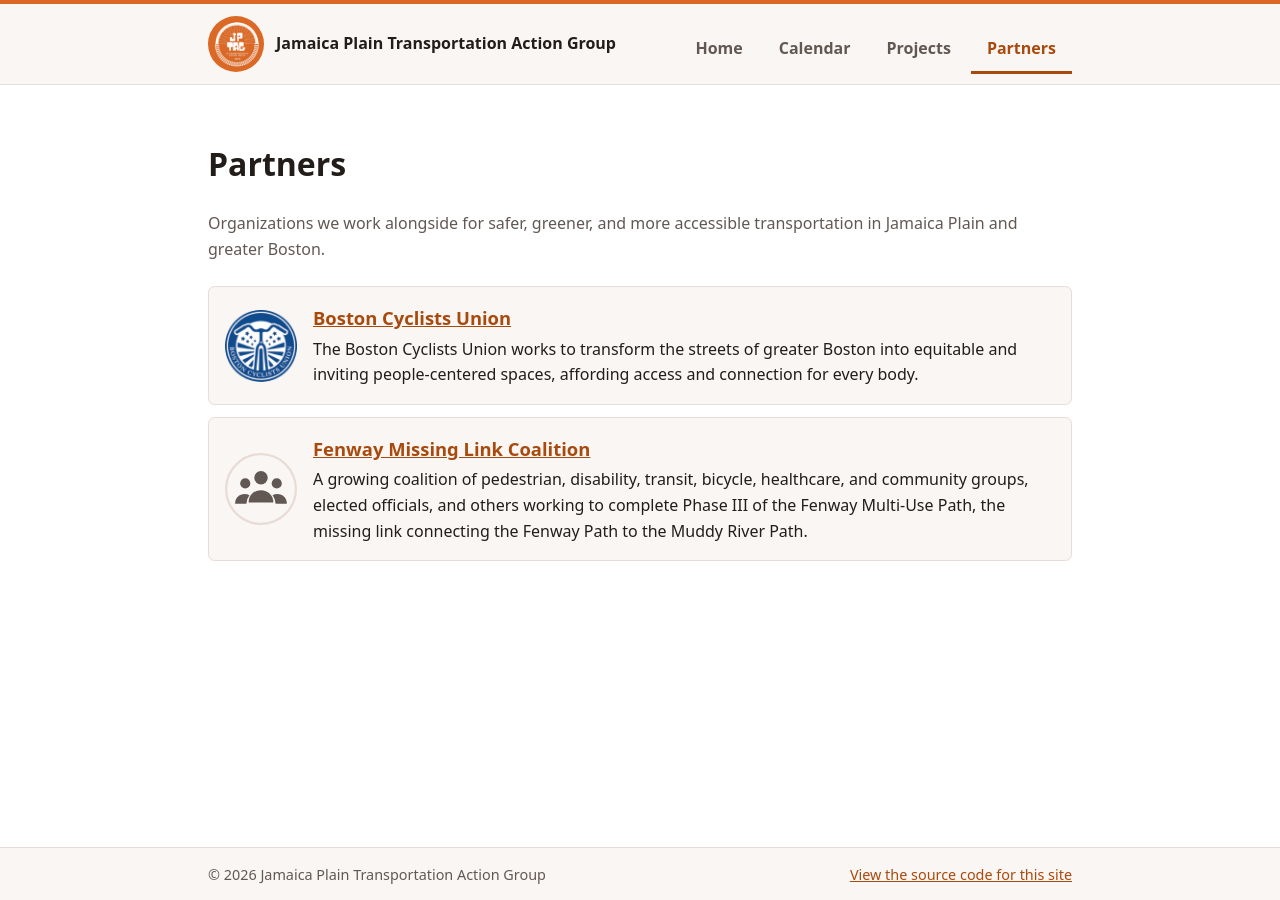
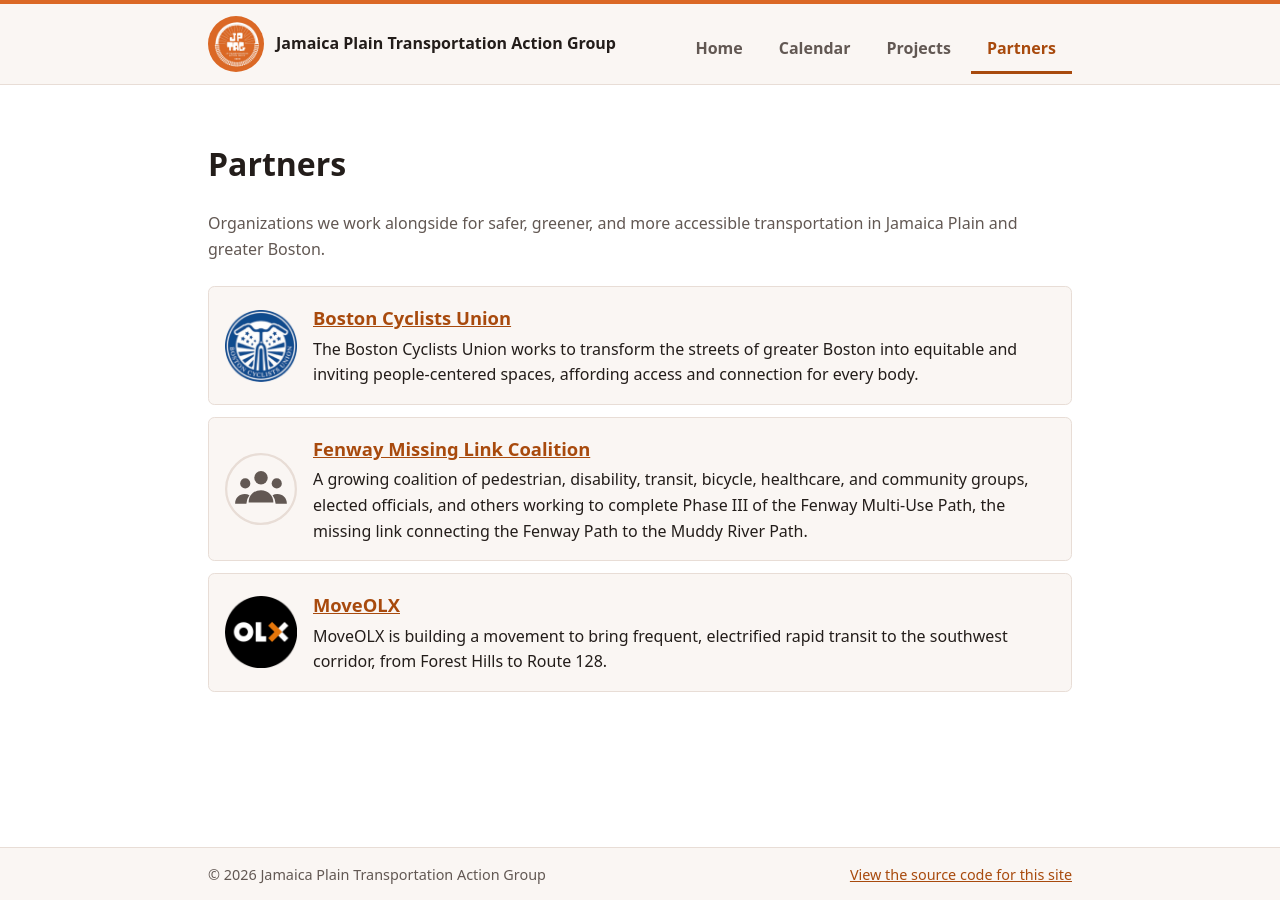
Before and after one commit to nathan-weinberg/jptag, a Jekyll site: the page built from partners.md, in a window 1280 px wide. Built offline with Jekyll 4.4.1, drawn with Linux system fonts in a browser that asks for light colours.

Commit message:
Add MoveOLX to Partners page
Also fix the rvm Ruby version in CLAUDE.md (3.3 doesn't resolve; 3.3.13 does).

Co-Authored-By: Claude Opus 5.5 <noreply@anthropic.com>
Signed-off-by: Nathan Weinberg <nathansweinberg@gmail.com>

```diff
--- a/_data/partners.yml
+++ b/_data/partners.yml
@@ -19,3 +19,10 @@
     community groups, elected officials, and others working to complete Phase III of the
     Fenway Multi-Use Path, the missing link connecting the Fenway Path to the Muddy River
     Path.
+
+- name: MoveOLX
+  url: https://orangelineextension.org/
+  logo: /assets/img/partners/moveolx.png
+  description: >-
+    MoveOLX is building a movement to bring frequent, electrified rapid transit to the
+    southwest corridor, from Forest Hills to Route 128.
```
Also changed, not shown: CLAUDE.md (+1 -1 lines), assets/img/partners/moveolx.png (added).
